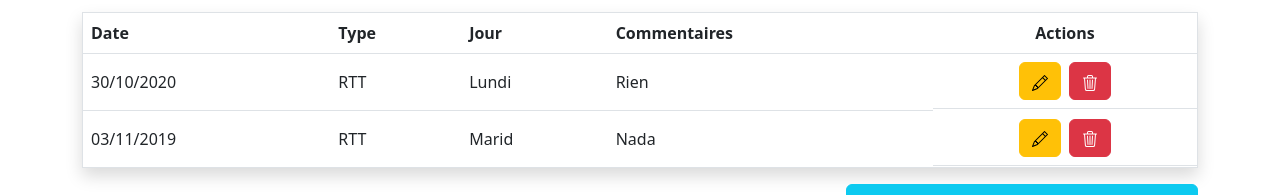
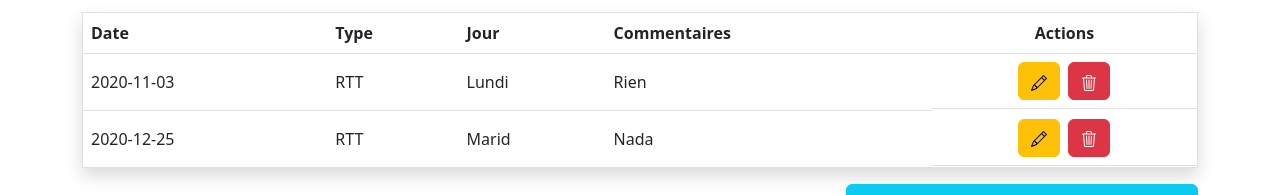
Before and after one commit to Damien-LAITANI/Gestion_absences_React_Node, a React (Create React App) app in the folder app-react/: page /holiday in a window 1280 px wide. Shown: the part 260-455 px from the top of the page. Built offline with nearby package versions, Linux system fonts and the light colour scheme.

Commit message:
formulaire de creation de jour férié/RTT

```diff
--- a/app-react/src/features/components/Holiday/Holiday.tsx
+++ b/app-react/src/features/components/Holiday/Holiday.tsx
@@ -4,18 +4,18 @@ import HolidayList from '../HolidayList/HolidayList';
 
 const defaultHolidays = [
 	{
-		id: crypto.randomUUID,
-		date: '30/10/2020',
+		_id: crypto.randomUUID(),
+		date: '2020-11-03',
 		type: 'RTT',
-		jour: 'Lundi',
-		commentaires: 'Rien',
+		day: 'Lundi',
+		motif: 'Rien',
 	},
 	{
-		id: crypto.randomUUID,
-		date: '03/11/2019',
+		_id: crypto.randomUUID(),
+		date: '2020-12-25',
 		type: 'RTT',
-		jour: 'Marid',
-		commentaires: 'Nada',
+		day: 'Marid',
+		motif: 'Nada',
 	},
 ];
 
@@ -26,7 +26,11 @@ const Holiday = () => {
 	return (
 		<>
 			{showHolidayForm ? (
-				<HolidayForm setShowHolidayForm={setShowHolidayForm} />
+				<HolidayForm
+					setShowHolidayForm={setShowHolidayForm}
+					setHolidays={setHolidays}
+					holidays={holidays}
+				/>
 			) : (
 				<HolidayList
 					holidays={holidays}
--- a/app-react/src/features/components/HolidayForm/HolidayForm.tsx
+++ b/app-react/src/features/components/HolidayForm/HolidayForm.tsx
@@ -1,37 +1,57 @@
 export interface IHolidayFormProps {
 	setShowHolidayForm: Function;
+	setHolidays: Function;
+	holidays: any;
 }
 
-const HolidayForm = ({ setShowHolidayForm }: IHolidayFormProps) => {
+const HolidayForm = ({
+	setShowHolidayForm,
+	setHolidays,
+	holidays,
+}: IHolidayFormProps) => {
 	const toggleShowHolidayForm = () => {
 		setShowHolidayForm(false);
 	};
+
+	const persistHolidayForm = (event: any) => {
+		event.preventDefault();
+		const [date, type, motif] = event.target;
+		const dateValue = date.value;
+		const typeValue = type.value;
+		const motifValue = motif.value;
+		const day = new Date(dateValue);
+		const options: any = { weekday: 'long' };
+		const newHoliday = {
+			date: dateValue,
+			day: new Intl.DateTimeFormat('fr-FR', options).format(day),
+			type: typeValue,
+			motif: motifValue,
+		};
+		//save dataBase and get id
+		const id = crypto.randomUUID();
+		const newHolidayWithId = { _id: id, ...newHoliday };
+		setHolidays([...holidays, newHolidayWithId]);
+		toggleShowHolidayForm();
+	};
+
 	return (
 		<div className="w-50 mx-auto">
 			<h1 className="text-center my-5">Demande d'absence</h1>
-			<form>
+			<form onSubmit={persistHolidayForm}>
 				<div className="form-floating mb-3">
 					<input
 						type="date"
 						className="form-control"
-						id="startDate"
-						name="startDate"
+						id="date"
+						name="date"
 					/>
-					<label htmlFor="startDate">Date de début</label>
-				</div>
-
-				<div className="form-floating mb-3">
-					<input
-						type="date"
-						className="form-control"
-						id="endDate"
-						name="endDate"
-					/>
-					<label htmlFor="endDate">Date de fin</label>
+					<label htmlFor="date">Date de début</label>
 				</div>
 
 				<div className="form-floating mb-3">
 					<select
+						id="type"
+						name="type"
 						className="form-select"
 						aria-label="Floating label select example"
 					>
@@ -57,11 +77,7 @@ const HolidayForm = ({ setShowHolidayForm }: IHolidayFormProps) => {
 				</div>
 
 				<ul className="p-0 text-center mt-3">
-					<button
-						type="submit"
-						className="btn btn-success me-5"
-						onClick={toggleShowHolidayForm}
-					>
+					<button type="submit" className="btn btn-success me-5">
 						Valider
 					</button>
 
--- a/app-react/src/features/components/HolidayList/HolidayList.tsx
+++ b/app-react/src/features/components/HolidayList/HolidayList.tsx
@@ -47,7 +47,7 @@ const HolidayList = ({
 				</thead>
 				<tbody>
 					{holidays.map((holiday) => (
-						<HolidayContainer key={holiday.id} holiday={holiday} />
+						<HolidayContainer key={holiday._id} holiday={holiday} />
 					))}
 				</tbody>
 			</table>
--- a/app-react/src/features/components/HolidayShow/HolidayShow.tsx
+++ b/app-react/src/features/components/HolidayShow/HolidayShow.tsx
@@ -13,10 +13,10 @@ const HolidayShow = ({ holiday, toggleEdit }: IHolidayShowProps) => {
 				<p className="my-2">{holiday.type}</p>
 			</td>
 			<td>
-				<p className="my-2">{holiday.jour}</p>
+				<p className="my-2">{holiday.day}</p>
 			</td>
 			<td>
-				<p className="my-2">{holiday.commentaires}</p>
+				<p className="my-2">{holiday.motif}</p>
 			</td>
 			<td className="d-flex justify-content-center align-items-center">
 				<ul className="m-0 p-0 d-inline text-center">
```
